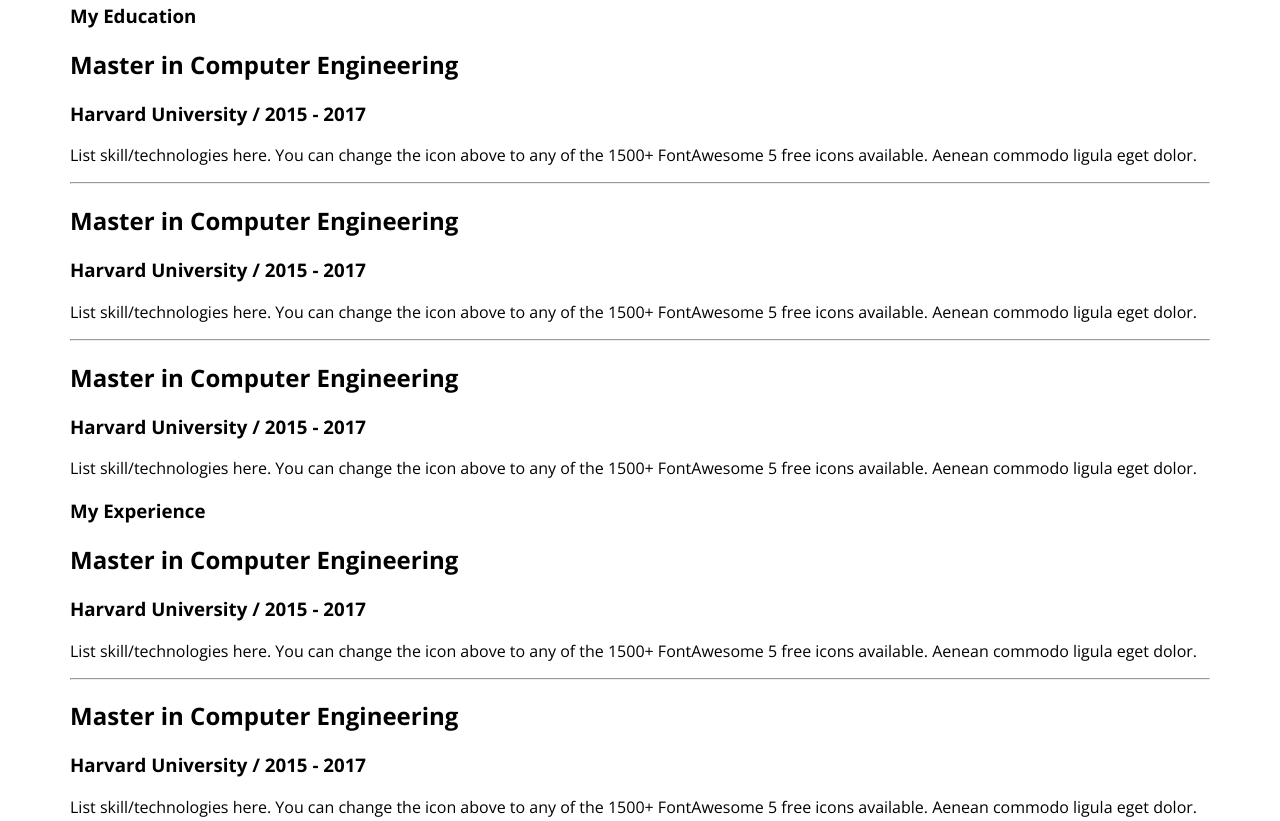
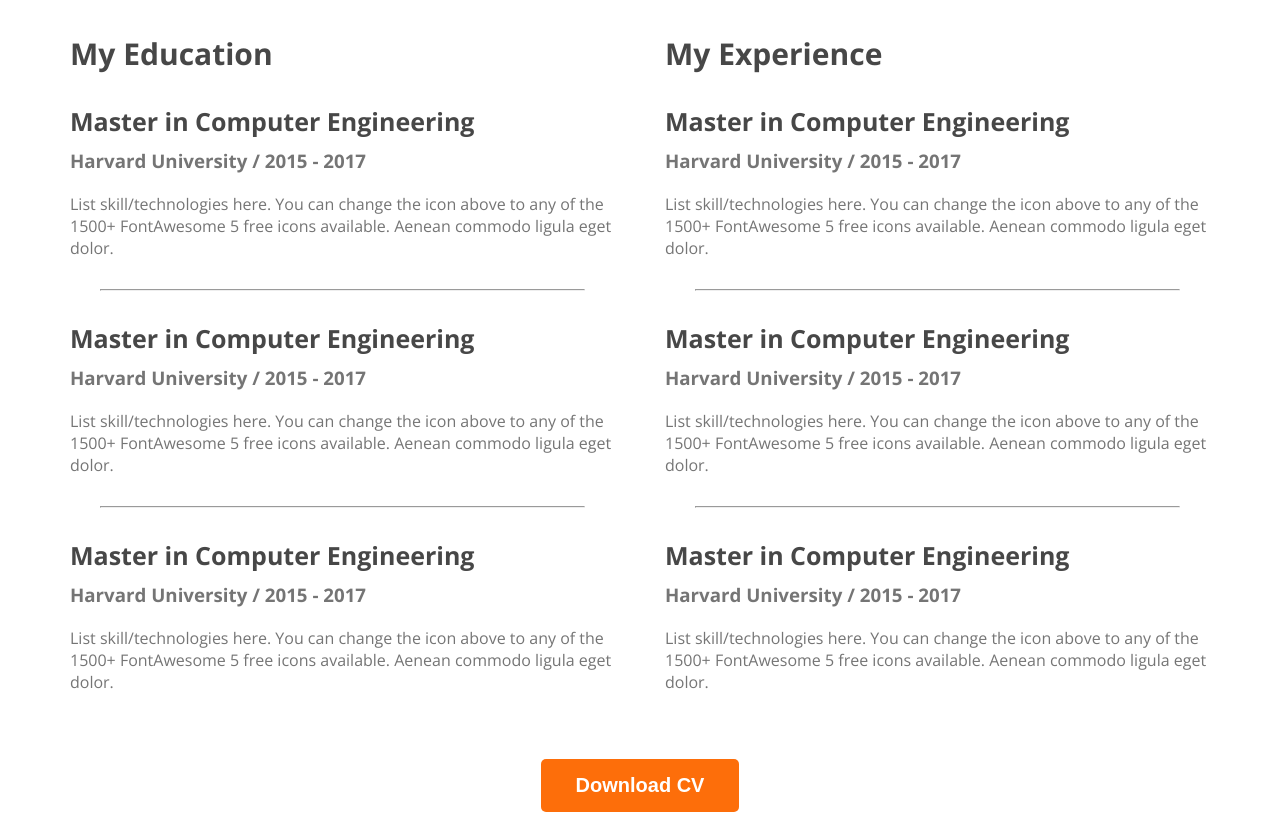
Before and after one commit to NewazRafi/web-developer-portfolio, a plain HTML site: page index.html in a window 1280 px wide. Shown: the part 2382-3203 px from the top of the page. Drawn offline with nearby package versions, Linux system fonts and the light colour scheme.

Commit message:
finished the resume section

```diff
--- a/index.html
+++ b/index.html
@@ -150,6 +150,9 @@
                     </div>
                 </div>
             </div>
+            <div class="download-cv">
+                <button class="btn-primary">Download CV</button>
+            </div>
         </section>
 
     </main>
--- a/styles/portfolio.css
+++ b/styles/portfolio.css
@@ -103,7 +103,7 @@ main {
     margin: 0 auto;
 }
 
-main section{
+main section {
     margin-top: 130px;
 }
 
@@ -147,3 +147,42 @@ main section{
 .skill-description {
     color: #757575;
 }
+
+/* Resume section styles */
+
+.resume-column-title {
+    color: #474747;
+    font-size: 30px;
+    font-weight: 700;
+}
+
+.resume-container {
+    display: flex;
+    gap: 50px;
+}
+
+.resume-item-title {
+    color: #474747;
+    font-size: 25px;
+    font-weight: 700;
+    margin-bottom: 10px;
+}
+
+.resume-item-institute{
+    margin-bottom: 20px;
+    margin-top: 0px;
+}
+
+.resume-item-description,
+.resume-item-institute {
+    color: #757575;
+}
+
+.resume-container hr{
+    margin: 30px;
+}
+
+.download-cv{
+    text-align: center;
+    margin-top: 50px;
+}
```
